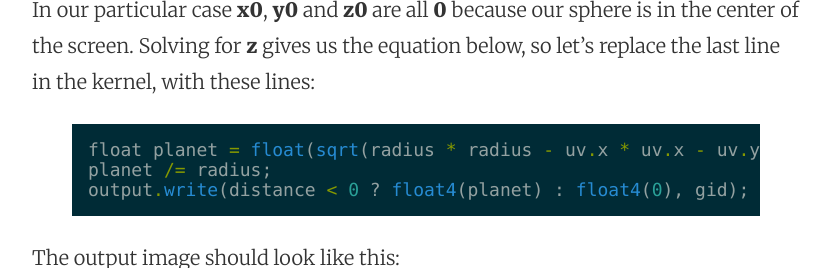
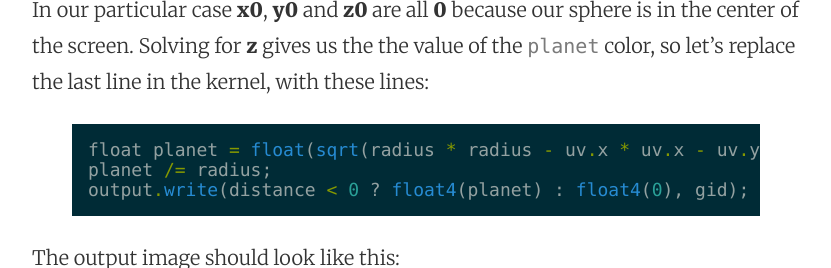
Before and after one commit to mhorga/mhorga.github.io, a Jekyll site: the page built from _posts/2016-05-25-using-metalkit-part-13.markdown, in a window 1280 px wide and 900 px high, scrolled down 2102 px, cut to the strip 227-495 px from the top of the window. Shown: the whole strip, without its empty margins (224-1055 px from the left). Built offline with Jekyll 4.4.1, drawn with Linux system fonts in a browser that asks for light colours; comment, search, counter and statistics services are not loaded.

Commit message:
Post update: Using MetalKit part 13

```diff
--- a/_posts/2016-05-25-using-metalkit-part-13.markdown
+++ b/_posts/2016-05-25-using-metalkit-part-13.markdown
@@ -24,7 +24,7 @@ So far so good. The planet looks pretty flat and the lighting is too uniformly d
 
 ![alt text](https://github.com/MetalKit/images/raw/master/chapter13_2.png "2")
 
-In our particular case __x0__, __y0__ and __z0__ are all __0__ because our sphere is in the center of the screen. Solving for __z__ gives us the equation below, so let's replace the last line in the kernel, with these lines:
+In our particular case __x0__, __y0__ and __z0__ are all __0__ because our sphere is in the center of the screen. Solving for __z__ gives us the the value of the `planet` color, so let's replace the last line in the kernel, with these lines:
 
 {% highlight swift %}float planet = float(sqrt(radius * radius - uv.x * uv.x - uv.y * uv.y));
 planet /= radius;
```
